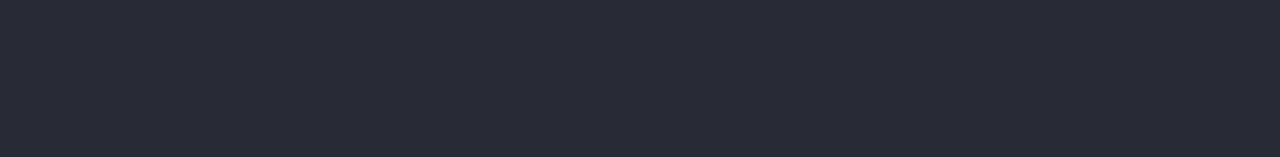
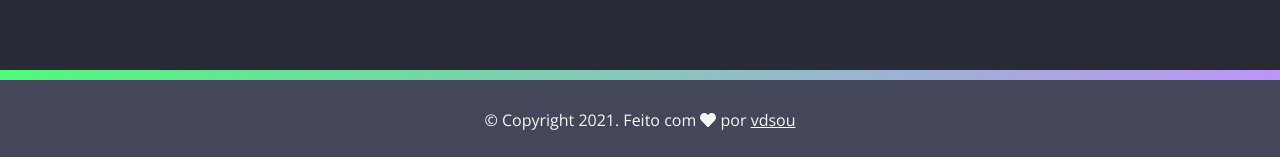
Before and after one commit to vdsou/prova-frontend, a React (Create React App) app: page / in a window 1280 px wide. Shown: the part 1162-1319 px from the top of the page. Before the commit the page ends 1214 px from the top, so only its background shows below. Built offline with nearby package versions, Linux system fonts and the light colour scheme.

Commit message:
add layout improvements

```diff
--- a/public/index.html
+++ b/public/index.html
@@ -2,7 +2,7 @@
 <html lang="en">
   <head>
     <meta charset="utf-8" />
-    <link rel="icon" href="%PUBLIC_URL%/favicon.ico" />
+    <link rel="icon" href="%PUBLIC_URL%/icon.svg" />
     <meta name="viewport" content="width=device-width, initial-scale=1" />
     <meta name="theme-color" content="#000000" />
     <meta
@@ -12,7 +12,7 @@
     <link rel="preconnect" href="https://fonts.googleapis.com">
     <link rel="preconnect" href="https://fonts.gstatic.com" crossorigin>
     <link href="https://fonts.googleapis.com/css2?family=Open+Sans:wght@300;400;500;700&display=swap" rel="stylesheet">
-    <title>React App</title>
+    <title>Catálogo</title>
   </head>
   <body>
     <noscript>You need to enable JavaScript to run this app.</noscript>
--- a/src/App.jsx
+++ b/src/App.jsx
@@ -1,5 +1,6 @@
 import React from 'react';
 import { ThemeProvider } from 'styled-components';
+import Footer from './components/Footer';
 import Header from './components/Header';
 
 import Router from './router';
@@ -13,6 +14,7 @@ function App() {
         <GlobalStyles />
         <Header />
         <Router />
+        <Footer />
       </ThemeProvider>
     </div>
   );
--- a/src/components/Classes/styles.js
+++ b/src/components/Classes/styles.js
@@ -23,7 +23,9 @@ export const Card = styled.div`
   min-height: 20rem;
   border: 0.1rem solid ${({ theme }) => theme.colors.quaternary};
   border-radius: 2rem;
-  /* background: #2d2d31; */
+  &:hover {
+    background: #2d2d31;
+  }
 
   h2 {
     margin: 1.5rem 0;
@@ -33,7 +35,7 @@ export const Card = styled.div`
   div {
     position: relative;
     display: inline-flex;
-    opacity: 0.9;
+    opacity: 0.8;
     border: 0.1rem solid ${({ theme }) => theme.colors.quaternary};
     border-radius: 1rem;
     overflow: hidden;
--- /dev/null
+++ b/src/components/Footer/index.jsx
@@ -0,0 +1,22 @@
+import { faHeart } from '@fortawesome/free-solid-svg-icons';
+import { FontAwesomeIcon } from '@fortawesome/react-fontawesome';
+import React from 'react';
+import { Division, Wrapper } from './styles';
+
+const Footer = () => (
+  <>
+    <Division />
+    <Wrapper>
+      <p>
+        {'© Copyright 2021. Feito com '}
+        <i>
+          <FontAwesomeIcon icon={faHeart} />
+        </i>
+        {' por '}
+        <a href="https://github.com/vdsou target">vdsou</a>
+      </p>
+    </Wrapper>
+  </>
+);
+
+export default Footer;
--- /dev/null
+++ b/src/components/Footer/styles.js
@@ -0,0 +1,39 @@
+import styled from 'styled-components';
+
+export const Wrapper = styled.footer`
+  background: ${({ theme }) => theme.colors.background2};
+  height: 8rem;
+  display: flex;
+  justify-content: center;
+  align-items: center;
+  font-size: 1.6rem;
+  p,
+  a {
+    color: ${({ theme }) => theme.colors.secondary};
+  }
+  a {
+    text-decoration: underline;
+    opacity: 1;
+    &:hover {
+      color: ${({ theme }) => theme.colors.primary};
+      opacity: 0.9;
+    }
+  }
+  @media (max-width: 800px) {
+    p{
+      font-size: 1.3rem
+    }
+  }
+`;
+
+export const Division = styled.div`
+  width: 100%;
+  height: 1rem;
+  background: linear-gradient(
+    to right,
+    ${({ theme }) => theme.colors.quaternary},
+    ${({ theme }) => theme.colors.primary}
+  );
+`;
+
+export default Wrapper;
--- a/src/components/Header/styles.js
+++ b/src/components/Header/styles.js
@@ -27,10 +27,13 @@ export const Wrapper = styled.header`
     overflow: hidden;
     border-radius: 1rem;
     margin: 2rem;
+    &:hover {
+      border: 0.1rem solid ${({ theme }) => theme.colors.secondary};
+    }
   }
   a {
     display: block;
-    padding: 1rem 2rem;
+    padding: .9rem 2.3rem;
     font-size: clamp(1.3rem, 2vw, 1.6rem);
     font-weight: bold;
     line-height: 1.5;
--- a/src/components/Modules/styles.js
+++ b/src/components/Modules/styles.js
@@ -7,7 +7,7 @@ export const Wrapper = styled.div`
   width: 100%;
 `;
 export const Cards = styled.div`
-  margin-top: 2rem;
+  margin: 2rem 0.2rem;
   display: grid;
   grid-template-columns: repeat(auto-fit, minmax(30rem, 1fr));
   gap: 2.4rem;
@@ -34,13 +34,16 @@ export const Card = styled.button`
   border: 0.1rem solid ${({ theme }) => theme.colors.primary};
   border-radius: 2rem;
   display: flex;
+  &:hover {
+    transform: scale(1.01, 1.01);
+    background: #282A36;
+  }
   div {
     display: flex;
     flex-wrap: wrap;
     flex-direction: column;
     align-items: start;
   }
-
   i {
     background: ${({ theme }) => theme.colors.primary};
     height: 90%;
@@ -49,14 +52,9 @@ export const Card = styled.button`
     display: flex;
     justify-content: center;
     align-items: center;
-    /* margin-top: 1rem; */
     border-radius: 1rem;
     color: ${({ theme }) => theme.colors.secondary};
   }
 
   cursor: pointer;
-
-  &:hover {
-    opacity: 0.9;
-  }
 `;
```
Also changed, not shown: public/icon.svg (added), 1 other file (tests, documents, lock files or other folders).
